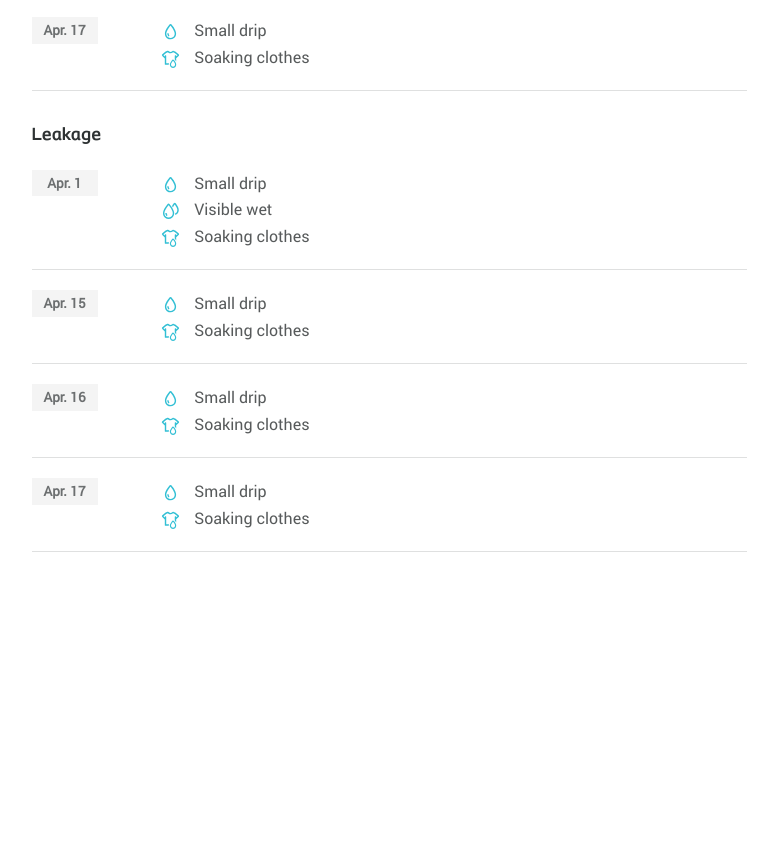
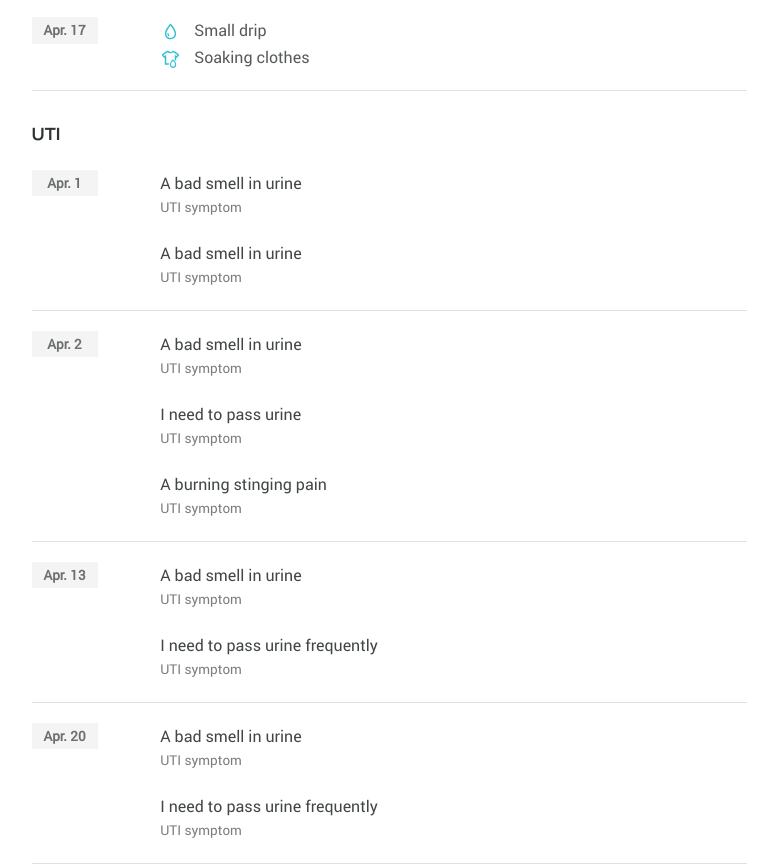
Before and after one commit to SashaSohrabi/CathNow-Journal, a website: page index.table.html in a window 1280 px wide. Shown: the part 1101-1965 px from the top of the page, without its empty margins (251-1029 px from the left). Before the commit the page ends 1653 px from the top, so only its background shows below. Drawn offline with Linux system fonts and the light colour scheme.

Commit message:
created UTI section

```diff
--- a/index.table.html
+++ b/index.table.html
@@ -221,85 +221,85 @@
                 Soaking clothes
               </td>
             </tr>
-
           </tbody>
         </table>
 
-         <!-- Leakage -->
-        <table class="cath-now__leakage leakage">
+        <!-- UTI -->
+        <table class="cath-now__uti uti">
           <thead>
             <tr class="padding-bottom">
-              <td class="leakage__title">Leakage</td>
+              <td class="uti__title">UTI</td>
               <td class="width-80"></td>
             </tr>
           </thead>
           <tbody>
             <tr>
-              <td><span class="leakage__label">Apr. 1</span></td>
-              <td class="leakage__number">
-                <img class="leakage__icon" src="assets/images/svg/icon-small-drip.svg" alt="small icon drip" />
-                Small drip
+              <td valign="top"><span class="uti__label">Apr. 1</span></td>
+              <td class="uti__desc">
+                <p class="uti__symptom">A bad smell in urine</p>
+                <p class="uti__symptom--s">UTI symptom</p>
+              </td>
+            </tr>
+            <tr class="border-bottom">
+              <td></td>
+              <td class="uti__desc">
+                <p class="uti__symptom">A bad smell in urine</p>
+                <p class="uti__symptom--s">UTI symptom</p>
+              </td>
+            </tr>
+
+            <tr class="padding-top">
+              <td  valign="top"><span class="uti__label">Apr. 2</span></td>
+              <td class="uti__desc">
+                <p class="uti__symptom">A bad smell in urine</p>
+                <p class="uti__symptom--s">UTI symptom</p>
               </td>
             </tr>
             <tr>
               <td></td>
-              <td class="leakage__number">
-                <img class="leakage__icon" src="assets/images/svg/icon-visible-wet.svg" alt="visible wet icon" />
-                Visible wet
+              <td class="uti__desc">
+                <p class="uti__symptom">I need to pass urine</p>
+                <p class="uti__symptom--s">UTI symptom</p>
               </td>
             </tr>
             <tr class="border-bottom">
               <td></td>
-              <td class="leakage__number">
-                <img class="leakage__icon" src="assets/images/svg/icon-soaking-clothes.svg" alt="Soaking clothes icon" />
-                Soaking clothes
+              <td class="uti__desc">
+                <p class="uti__symptom">A burning stinging pain</p>
+                <p class="uti__symptom--s">UTI symptom</p>
               </td>
             </tr>
 
             <tr class="padding-top">
-              <td><span class="leakage__label">Apr. 15</span></td>
-              <td class="leakage__number">
-                <img class="leakage__icon" src="assets/images/svg/icon-small-drip.svg" alt="small icon drip" />
-                Small drip
+              <td  valign="top"><span class="uti__label">Apr. 13</span></td>
+              <td class="uti__desc">
+                <p class="uti__symptom">A bad smell in urine</p>
+                <p class="uti__symptom--s">UTI symptom</p>
               </td>
             </tr>
             <tr class="border-bottom">
               <td></td>
-              <td class="leakage__number">
-                <img class="leakage__icon" src="assets/images/svg/icon-soaking-clothes.svg" alt="Soaking clothes icon" />
-                Soaking clothes
+              <td class="uti__desc">
+                <p class="uti__symptom">I need to pass urine frequently</p>
+                <p class="uti__symptom--s">UTI symptom</p>
               </td>
             </tr>
 
             <tr class="padding-top">
-              <td><span class="leakage__label">Apr. 16</span></td>
-              <td class="leakage__number">
-                <img class="leakage__icon" src="assets/images/svg/icon-small-drip.svg" alt="small icon drip" />
-                Small drip
+              <td  valign="top"><span class="uti__label">Apr. 20</span></td>
+              <td class="uti__desc">
+                <p class="uti__symptom">A bad smell in urine</p>
+                <p class="uti__symptom--s">UTI symptom</p>
               </td>
             </tr>
             <tr class="border-bottom">
               <td></td>
-              <td class="leakage__number">
-                <img class="leakage__icon" src="assets/images/svg/icon-soaking-clothes.svg" alt="Soaking clothes icon" />
-                Soaking clothes
+              <td class="uti__desc">
+                <p class="uti__symptom">I need to pass urine frequently</p>
+                <p class="uti__symptom--s">UTI symptom</p>
               </td>
             </tr>
 
-            <tr class="padding-top">
-              <td><span class="leakage__label">Apr. 17</span></td>
-              <td class="leakage__number">
-                <img class="leakage__icon" src="assets/images/svg/icon-small-drip.svg" alt="small icon drip" />
-                Small drip
-              </td>
-            </tr>
-            <tr class="border-bottom">
-              <td></td>
-              <td class="leakage__number">
-                <img class="leakage__icon" src="assets/images/svg/icon-soaking-clothes.svg" alt="Soaking clothes icon" />
-                Soaking clothes
-              </td>
-            </tr>
 
           </tbody>
         </table>
--- a/sass/_components.scss
+++ b/sass/_components.scss
@@ -95,7 +95,8 @@
 
 // Urine color, Leakage
 .urine-color,
-.leakage, .uti {
+.leakage,
+.uti {
   margin-top: 32px;
   line-height: 26.5px;
   &__title {
@@ -171,7 +172,8 @@
 }
 
 // Leakage
-.leakage {
+.leakage,
+.uti {
   &__title {
     margin-bottom: 16px;
   }
@@ -189,6 +191,7 @@
 
   &__icon {
     width: 21px;
+    height: 21px;
     margin-right: 9px;
     vertical-align: middle;
   }
@@ -203,3 +206,20 @@
     font-size: 16px;
   }
 }
+
+.uti {
+  &__label {
+    vertical-align: top;
+  }
+  &__desc {
+    font-family: 'Roboto-Regular', sans-serif;
+    font-size: 16px;
+    color: $outer-space;
+    opacity: 0.9;
+    padding-bottom: 20px;
+  }
+  &__symptom--s {
+    color: $nevada;
+    font-size: 13.5px;
+  }
+}
```
Also changed, not shown: css/style.css.
